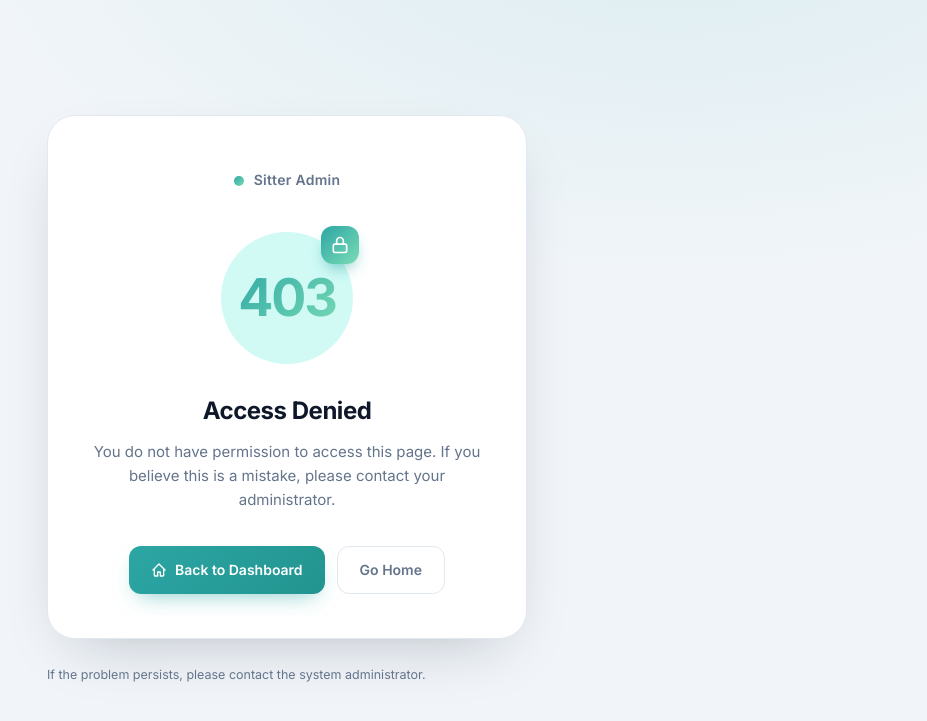
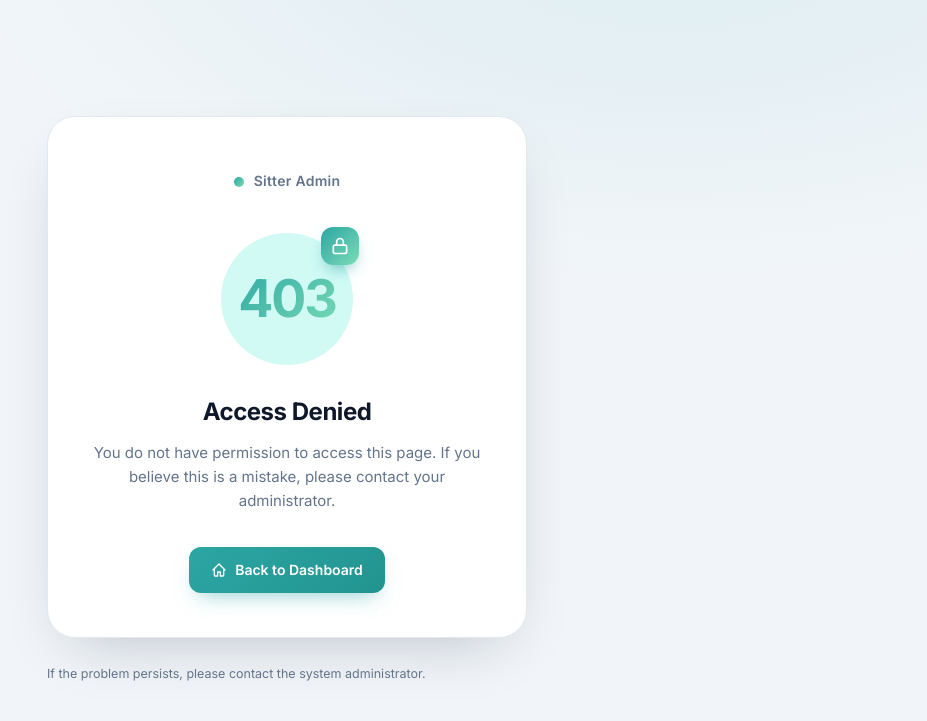
Before and after one commit to Younisonly/baby-Sitter-app, a Laravel app: template admin-panel/resources/views/errors/403.blade.php in a window 1280 px wide. Shown: the top 721 px of the page, without its empty margins (353-1280 px from the left). Run offline with Laravel 12, Linux system fonts and the light colour scheme; the template is opened without the code that fills it, so the values that code supplies are empty; parts of the project's set-up code (start-up, migrations or seed data) failed here and were passed over; some libraries are stand-ins or nearby versions.

Commit message:
Remove home button from custom error pages

```diff
--- a/admin-panel/resources/views/errors/layout.blade.php
+++ b/admin-panel/resources/views/errors/layout.blade.php
@@ -192,17 +192,6 @@
             box-shadow: 0 14px 28px -10px rgb(44 166 164 / 0.75);
         }
 
-        .btn-ghost {
-            border: 1px solid var(--border);
-            color: var(--muted);
-            background: transparent;
-        }
-
-        .btn-ghost:hover {
-            border-color: var(--grad-a);
-            color: var(--grad-a);
-        }
-
         .btn svg {
             width: 16px;
             height: 16px;
@@ -239,9 +228,6 @@
                     <svg xmlns="http://www.w3.org/2000/svg" fill="none" viewBox="0 0 24 24" stroke="currentColor" stroke-width="2"><path stroke-linecap="round" stroke-linejoin="round" d="M3 12l9-9 9 9M5 10v10a1 1 0 001 1h4v-6h4v6h4a1 1 0 001-1V10"/></svg>
                     Back to Dashboard
                 </a>
-                <a class="btn btn-ghost" href="{{ url('/') }}">
-                    Go Home
-                </a>
             </div>
         </div>
 
```
